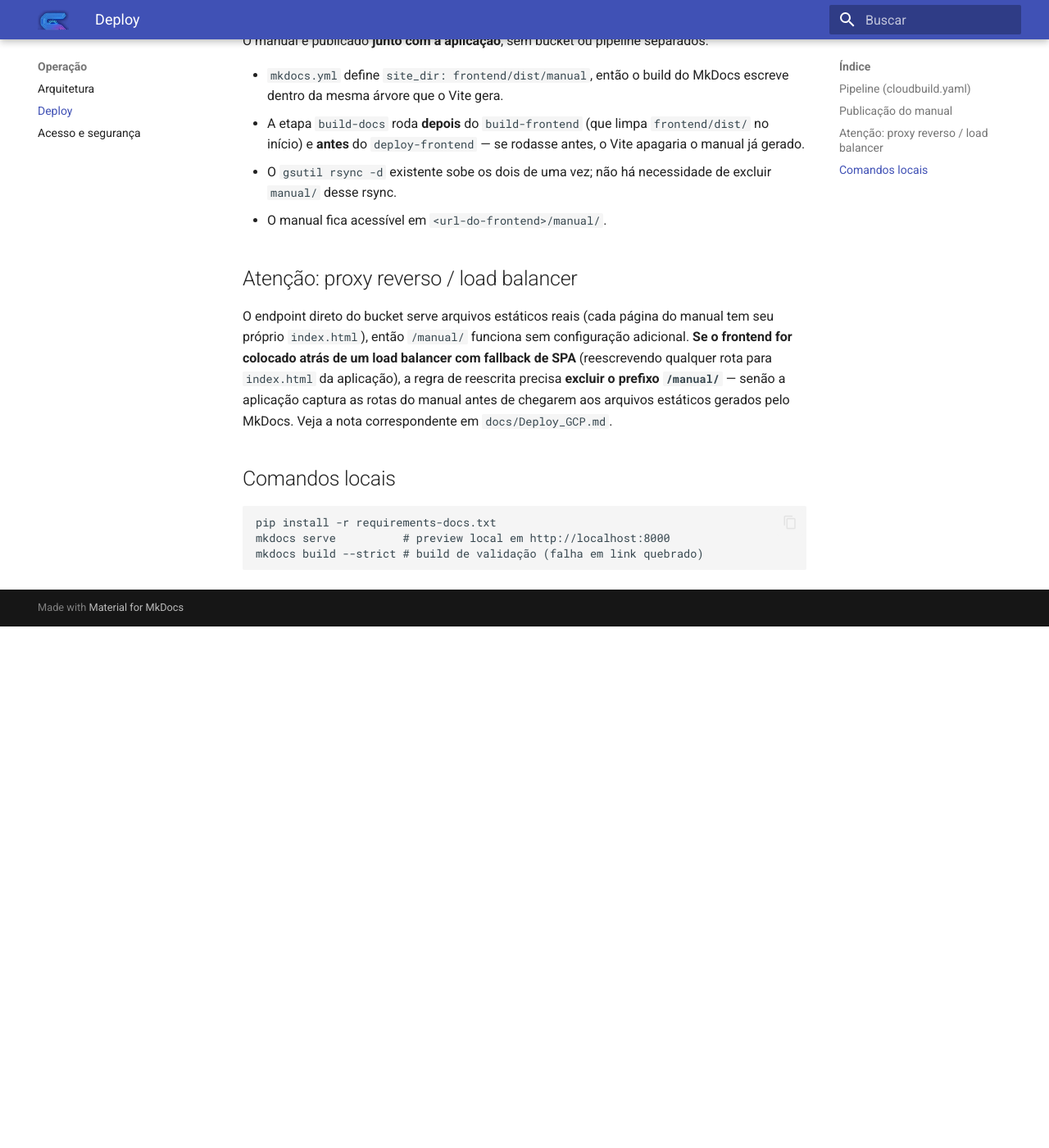
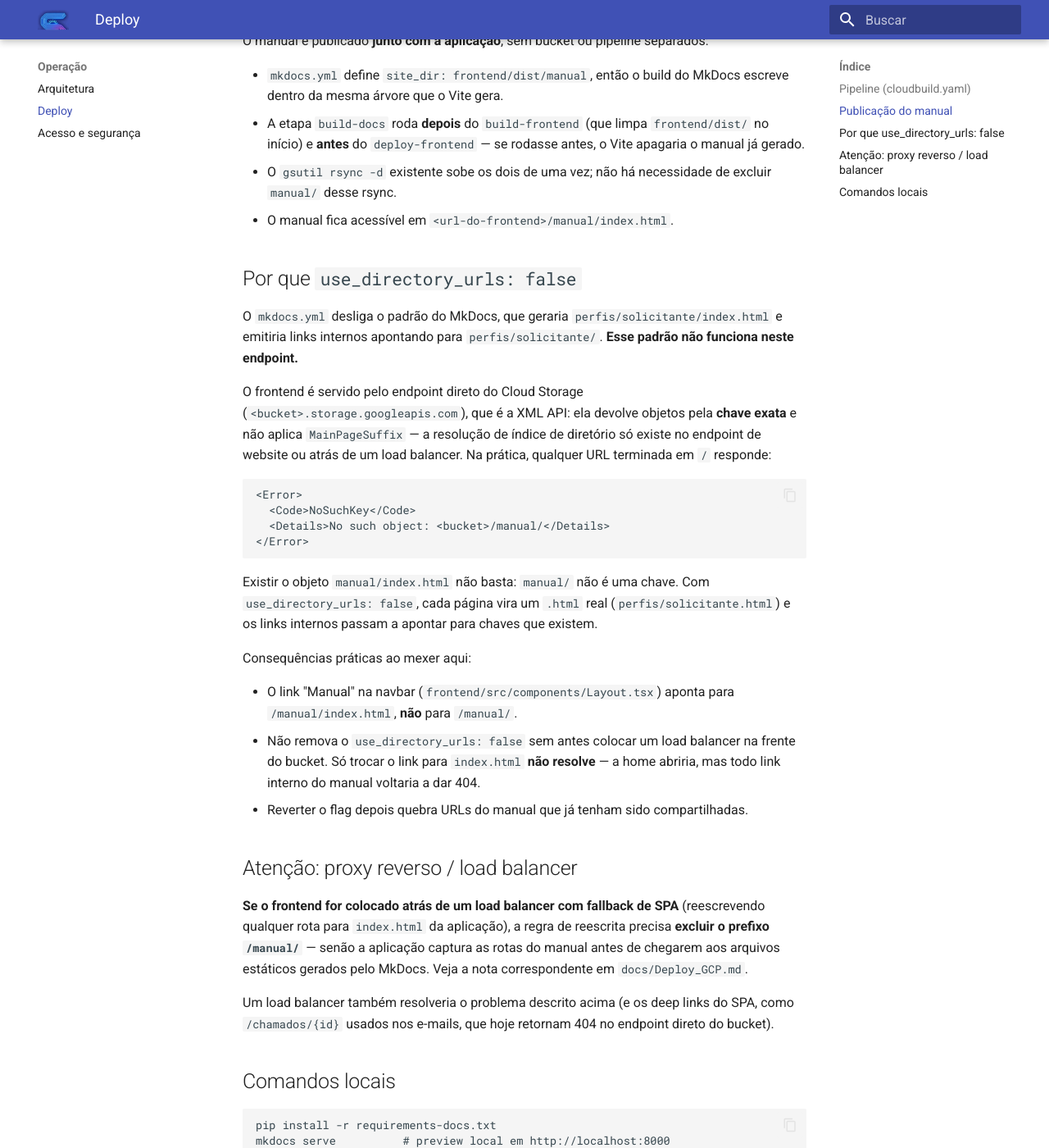
Before and after one commit to CarlosSalesNaturalTec/helpdesk, an MkDocs documentation site: the page built from docs/manual/operacao/deploy.md, in a window 1280 px wide and 1400 px high, scrolled down 819 px. Shown: the whole window at 82% size. Built offline with MkDocs 1.6.1 and Material for MkDocs 9.7.7, drawn with Linux system fonts in a browser that asks for light colours; before the commit the page ends 1583 px from its top, so only the background shows below that.

Commit message:
Serve the manual as real .html files so its URLs resolve on the bucket
The manual published correctly but every URL 404'd. The frontend is served
from the Cloud Storage XML API endpoint, which returns objects by exact key
and does not apply MainPageSuffix, so MkDocs' default directory URLs
(perfis/solicitante/) had no matching key. Having manual/index.html was not
enough: manual/ is not a key.

- mkdocs.yml: use_directory_urls: false, so each page is a real .html and
  internal links point at keys that exist
- Layout.tsx: point the Manual link at /manual/index.html and move it to
  the end of the nav, after the admin items
- cloudbuild.yaml: fix the setmeta glob. gsutil's **/*.html requires the
  following slash, so manual/index.html never matched and the manual home
  shipped without its cache header; manual/**.html covers both levels
- docs/manual/operacao/deploy.md, docs/Deploy_GCP.md: replace the claim
  that /manual/ works without extra configuration, and record why the flag
  must not be removed without a load balancer in front of the bucket

Verified: mkdocs build --strict, then a scan of all 329 internal
references across the served pages — 0 broken links, 0 directory URLs.
Frontend build passes. Serving /manual/ correctly still needs the deploy
to main to confirm end to end (tasks 4.3 and 7.5).

Co-Authored-By: Claude Opus 5 <noreply@anthropic.com>
Claude-Session: https://claude.ai/code/session_012o2UABTuqVum96Rw124pGB

````diff
--- a/docs/manual/operacao/deploy.md
+++ b/docs/manual/operacao/deploy.md
@@ -24,11 +24,34 @@ O manual é publicado **junto com a aplicação**, sem bucket ou pipeline separa
 - `mkdocs.yml` define `site_dir: frontend/dist/manual`, então o build do MkDocs escreve dentro da mesma árvore que o Vite gera.
 - A etapa `build-docs` roda **depois** do `build-frontend` (que limpa `frontend/dist/` no início) e **antes** do `deploy-frontend` — se rodasse antes, o Vite apagaria o manual já gerado.
 - O `gsutil rsync -d` existente sobe os dois de uma vez; não há necessidade de excluir `manual/` desse rsync.
-- O manual fica acessível em `<url-do-frontend>/manual/`.
+- O manual fica acessível em `<url-do-frontend>/manual/index.html`.
+
+## Por que `use_directory_urls: false`
+
+O `mkdocs.yml` desliga o padrão do MkDocs, que geraria `perfis/solicitante/index.html` e emitiria links internos apontando para `perfis/solicitante/`. **Esse padrão não funciona neste endpoint.**
+
+O frontend é servido pelo endpoint direto do Cloud Storage (`<bucket>.storage.googleapis.com`), que é a XML API: ela devolve objetos pela **chave exata** e não aplica `MainPageSuffix` — a resolução de índice de diretório só existe no endpoint de website ou atrás de um load balancer. Na prática, qualquer URL terminada em `/` responde:
+
+```xml
+<Error>
+  <Code>NoSuchKey</Code>
+  <Details>No such object: <bucket>/manual/</Details>
+</Error>
+```
+
+Existir o objeto `manual/index.html` não basta: `manual/` não é uma chave. Com `use_directory_urls: false`, cada página vira um `.html` real (`perfis/solicitante.html`) e os links internos passam a apontar para chaves que existem.
+
+Consequências práticas ao mexer aqui:
+
+- O link "Manual" na navbar (`frontend/src/components/Layout.tsx`) aponta para `/manual/index.html`, **não** para `/manual/`.
+- Não remova o `use_directory_urls: false` sem antes colocar um load balancer na frente do bucket. Só trocar o link para `index.html` **não resolve** — a home abriria, mas todo link interno do manual voltaria a dar 404.
+- Reverter o flag depois quebra URLs do manual que já tenham sido compartilhadas.
 
 ## Atenção: proxy reverso / load balancer
 
-O endpoint direto do bucket serve arquivos estáticos reais (cada página do manual tem seu próprio `index.html`), então `/manual/` funciona sem configuração adicional. **Se o frontend for colocado atrás de um load balancer com fallback de SPA** (reescrevendo qualquer rota para `index.html` da aplicação), a regra de reescrita precisa **excluir o prefixo `/manual/`** — senão a aplicação captura as rotas do manual antes de chegarem aos arquivos estáticos gerados pelo MkDocs. Veja a nota correspondente em `docs/Deploy_GCP.md`.
+**Se o frontend for colocado atrás de um load balancer com fallback de SPA** (reescrevendo qualquer rota para `index.html` da aplicação), a regra de reescrita precisa **excluir o prefixo `/manual/`** — senão a aplicação captura as rotas do manual antes de chegarem aos arquivos estáticos gerados pelo MkDocs. Veja a nota correspondente em `docs/Deploy_GCP.md`.
+
+Um load balancer também resolveria o problema descrito acima (e os deep links do SPA, como `/chamados/{id}` usados nos e-mails, que hoje retornam 404 no endpoint direto do bucket).
 
 ## Comandos locais
 
--- a/mkdocs.yml
+++ b/mkdocs.yml
@@ -2,6 +2,16 @@ site_name: !ENV [APP_NAME, 'SOLUTUS']
 site_description: Manual do sistema
 docs_dir: docs/manual
 site_dir: frontend/dist/manual
+
+# Gera uma página por arquivo .html real, em vez do padrão do MkDocs
+# (`pagina/index.html`, com links internos apontando para `pagina/`).
+# O manual é servido pelo endpoint direto do Cloud Storage
+# (`<bucket>.storage.googleapis.com`), que é a XML API: ela devolve objetos
+# pela chave exata e NÃO aplica `MainPageSuffix` — isso só vale no endpoint
+# de website ou atrás de um load balancer. Com o padrão, toda URL terminada
+# em `/` responde `404 NoSuchKey`. Não remova sem colocar um load balancer
+# na frente do bucket antes. Ver docs/manual/operacao/deploy.md.
+use_directory_urls: false
 
 theme:
   name: material
````
Also changed, not shown: cloudbuild.yaml (+7 -1 lines), docs/Deploy_GCP.md (+4 -2 lines), frontend/src/components/Layout.tsx (+12 -4 lines), openspec/changes/2026-08-11-documentacao-mkdocs/tasks.md (+6 -4 lines).
